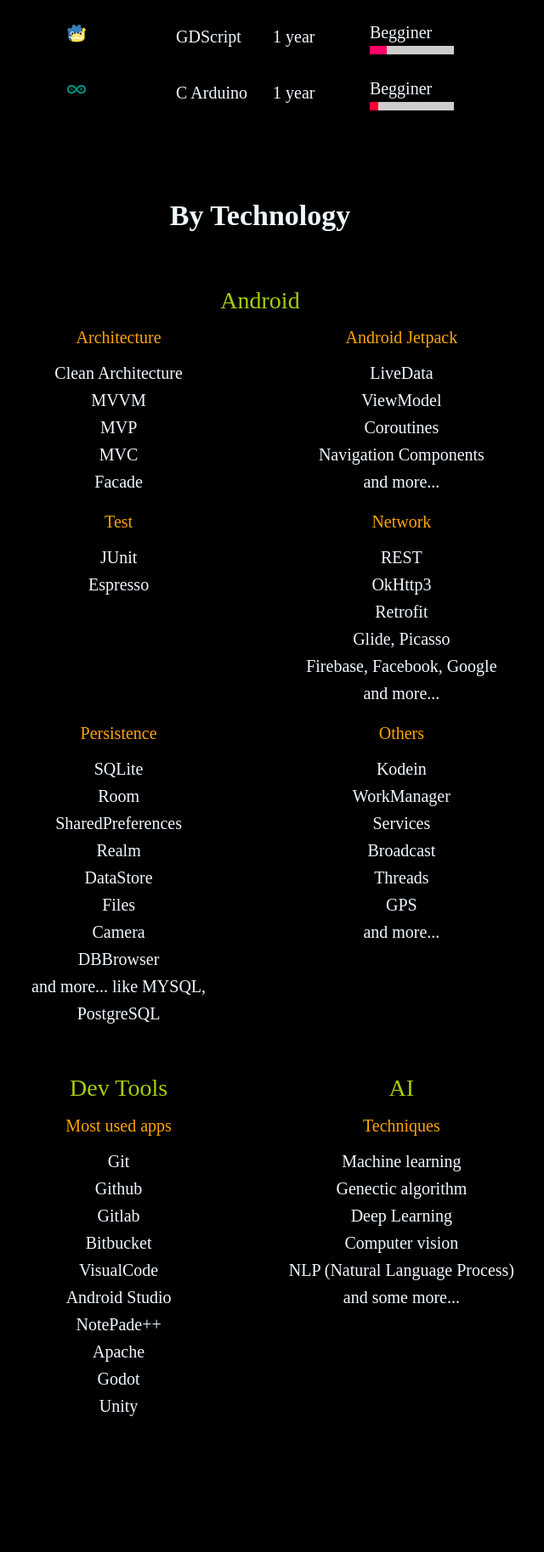
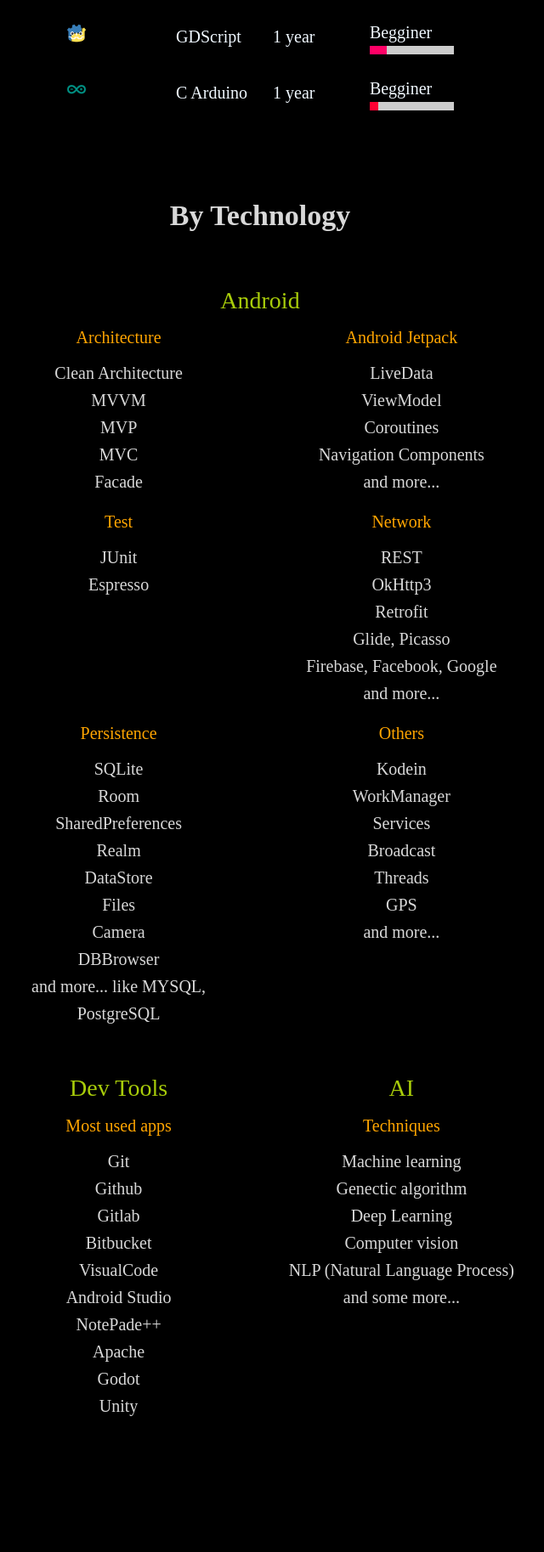
Before and after one commit to willigro/PortfolioWebPage, a PHP site: page /home.php in a window 1280 px wide. Shown: the part 1559-3386 px from the top of the page at 85% size, without its empty margins (334-974 px from the left). Run offline with PHP 8.4, Linux system fonts and the light colour scheme; some web fonts are replaced.

Commit message:
Added p-light-secondary and update the texts

```diff
--- a/app/data/androidApplication.php
+++ b/app/data/androidApplication.php
@@ -10,8 +10,9 @@ class AndroidApplication
     public $gitLink = null;
     public $privateProject = null;
     public $fromZero = null;
+    public $someWorks = null;
 
-    function __construct($title, $description, $technologies, $mainImage, $smallImages, $googlePlayLink = null, $gitLink = null, $privateProject = false, $fromZero = false)
+    function __construct($title, $description, $technologies, $mainImage, $smallImages, $googlePlayLink = null, $gitLink = null, $privateProject = false, $fromZero = false, $someWorks = null)
     {
         $this->title = $title;
         $this->description = $description;
@@ -22,5 +23,6 @@ class AndroidApplication
         $this->gitLink = $gitLink;
         $this->privateProject = $privateProject;
         $this->fromZero = $fromZero;
+        $this->someWorks = $someWorks;
     }
 }
--- a/app/html/generator.php
+++ b/app/html/generator.php
@@ -8,7 +8,7 @@ class HtmlGenerator
 
     for ($i = 0; $i < count($androidApplications); $i++) {
       $obj = $androidApplications[$i];
-      $html .= '<div style="margin-bottom: 10vh" class="p-content line-bottom">
+      $html .= '<div style="margin-bottom: 10vh;" class="p-content line-bottom">
             <div class="row">';
 
       if ($obj->mainImage) {
@@ -35,9 +35,13 @@ class HtmlGenerator
               <p class="p-title p-shine">
                 ' . $obj->title . '
               </p>
-              <p>
+              <p class="p-light-secondary">
               ' . $obj->description . '
               </p>';
+
+      if ($obj->someWorks) {
+        $html .= '<p class="p-light-secondary"><span class="p-shine">Some worked tasks</span><br>' . $obj->someWorks . '</p>';
+      }
 
       if ($obj->fromZero)
         $html .= '<p class="p-info">I worked in this project since the start</p>';
@@ -45,7 +49,7 @@ class HtmlGenerator
       $html .=   '<p class="p-subtitle">
                 Some used tecnologies
               </p>
-              <p>
+              <p class="p-light-secondary">
               ' . $obj->technologies . '
               </p>';
 
@@ -108,7 +112,7 @@ class HtmlGenerator
       $j++;
       $obj = $mainInfo[$i];
 
-      $html .= '<span class="p-content p-shine">' . $obj[0] . '</span><span class="p-content-small"><br>' . $obj[1] . '</span>'; // style="color:' . $this->percent2Color((100 * $j / 2) / $all) . '"
+      $html .= '<span class="p-content p-shine">' . $obj[0] . '</span><span class="p-content p-light-secondary"><br>' . $obj[1] . '</span>'; // style="color:' . $this->percent2Color((100 * $j / 2) / $all) . '"
 
       if ($i < sizeof($mainInfo) - 1)
         $html .= "<br>";
@@ -121,7 +125,7 @@ class HtmlGenerator
       $j++;
       $obj = $knowledge[$i];
 
-      $html .= '<span class="p-content p-shine">' . $obj[0] . '</span><span class="p-content"><br>' . $obj[1] . '</span>'; // style="color:' . $this->percent2Color((100 * $j / 2) / $all) . '"
+      $html .= '<span class="p-content p-shine">' . $obj[0] . '</span><span class="p-content p-light-secondary"><br>' . $obj[1] . '</span>'; // style="color:' . $this->percent2Color((100 * $j / 2) / $all) . '"
 
       if ($i < sizeof($knowledge) - 1)
         $html .= "<br>";
@@ -154,7 +158,7 @@ class HtmlGenerator
       </div>
 
       <div class="seven columns" style="margin-top: 25px;">
-      <p class="p-content">' . $obj->description . '</p>';
+      <p class="p-content p-light-secondary">' . $obj->description . '</p>';
 
       $html .= '</div>
       </div>';
--- a/dist/css/main.css
+++ b/dist/css/main.css
@@ -14,6 +14,7 @@
     --main-background-color-dark-light: rgb(0, 0, 0, .7);
     /* Texts color */
     --main-text-color-light: white;
+    --main-text-color-light-secondary: rgb(216, 216, 216);
     --main-text-color-dark: rgb(24, 24, 24);
     --main-text-color-dark-secondary: rgb(182, 182, 182);
     --main-text-color-accent: rgb(245, 158, 45);
@@ -347,6 +348,10 @@ TEXT
     color: var(--main-text-color-light);
 }
 
+.p-light-secondary {
+    color: var(--main-text-color-light-secondary);
+}
+
 .p-dark {
     color: var(--main-text-color-dark-secondary)
 }
--- a/home.php
+++ b/home.php
@@ -237,7 +237,7 @@ My team:
       </div>
 
       <div class="container-larger">
-        <div class="row p-content center">
+        <div class="row p-content center p-light-secondary">
 
           <!-- BY TECHNOLOGY -->
           <div class="skills-section">
@@ -371,7 +371,7 @@ My team:
         </div>
 
         <!-- CONCEPTS -->
-        <div class="row p-content">
+        <div class="row p-content p-light-secondary">
           <div class="skills-section">
             <p class="p-title resume">
               Concepts
@@ -461,7 +461,7 @@ My team:
           </p>
         </div>
 
-        <div class="row p-content">
+        <div class="row p-content p-light-secondary">
           <?php
           echo getResume();
           ?>
```
Also changed, not shown: app/business/androidApplicationBusiness.php (+30 -12 lines).
